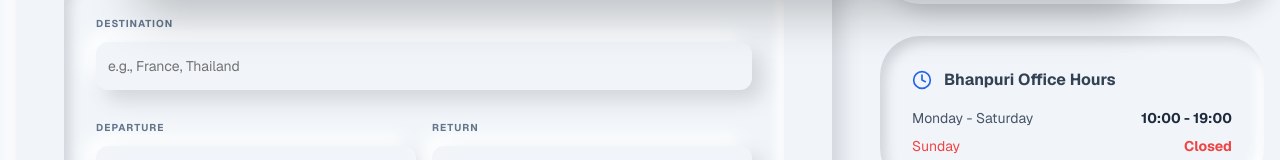
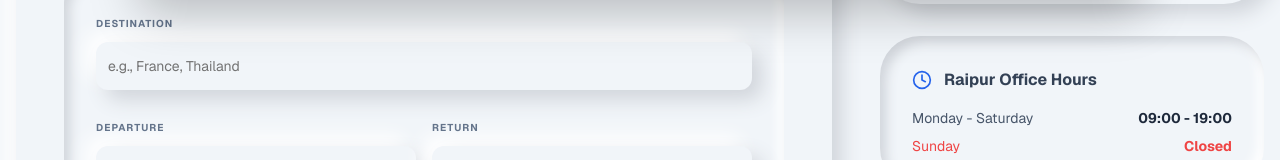
Before and after one commit to mynk717/biznexus-frontend-app, a Next.js app: page /contact in a window 1280 px wide. Shown: the part 786-946 px from the top of the page. Built offline with nearby package versions, Linux system fonts and the light colour scheme.

Commit message:
Fix: Correct office location name and operating hours on Contact page

```diff
--- a/src/app/contact/page.tsx
+++ b/src/app/contact/page.tsx
@@ -5,7 +5,7 @@ import { Badge } from '@/components/ui/badge';
 
 export const metadata: Metadata = {
   title: 'Contact MDNetwork Raipur | TATA AIG & Solar Solutions',
-  description: 'Connect with Raipur\'s trusted hub for TATA AIG Insurance and Solar Subsidies. Visit our Bhanpuri office or call +91 72259 91909.',
+  description: 'Connect with Raipur\'s trusted hub for TATA AIG Insurance and Solar Subsidies. Visit our office or call +91 72259 91909.',
 };
 
 export default function ContactPage() {
@@ -85,12 +85,12 @@ export default function ContactPage() {
           <div className="nm-inset p-8 rounded-[40px] bg-slate-50/50 space-y-4">
             <div className="flex items-center gap-3 text-slate-700 dark:text-slate-200">
               <Clock className="h-5 w-5 text-blue-600" />
-              <h4 className="font-bold">Bhanpuri Office Hours</h4>
+              <h4 className="font-bold">Raipur Office Hours</h4>
             </div>
             <div className="space-y-2 text-sm text-slate-600 dark:text-slate-400">
               <div className="flex justify-between">
                 <span>Monday - Saturday</span>
-                <span className="font-bold text-slate-800 dark:text-slate-100">10:00 - 19:00</span>
+                <span className="font-bold text-slate-800 dark:text-slate-100">09:00 - 19:00</span>
               </div>
               <div className="flex justify-between text-red-500">
                 <span>Sunday</span>
```
